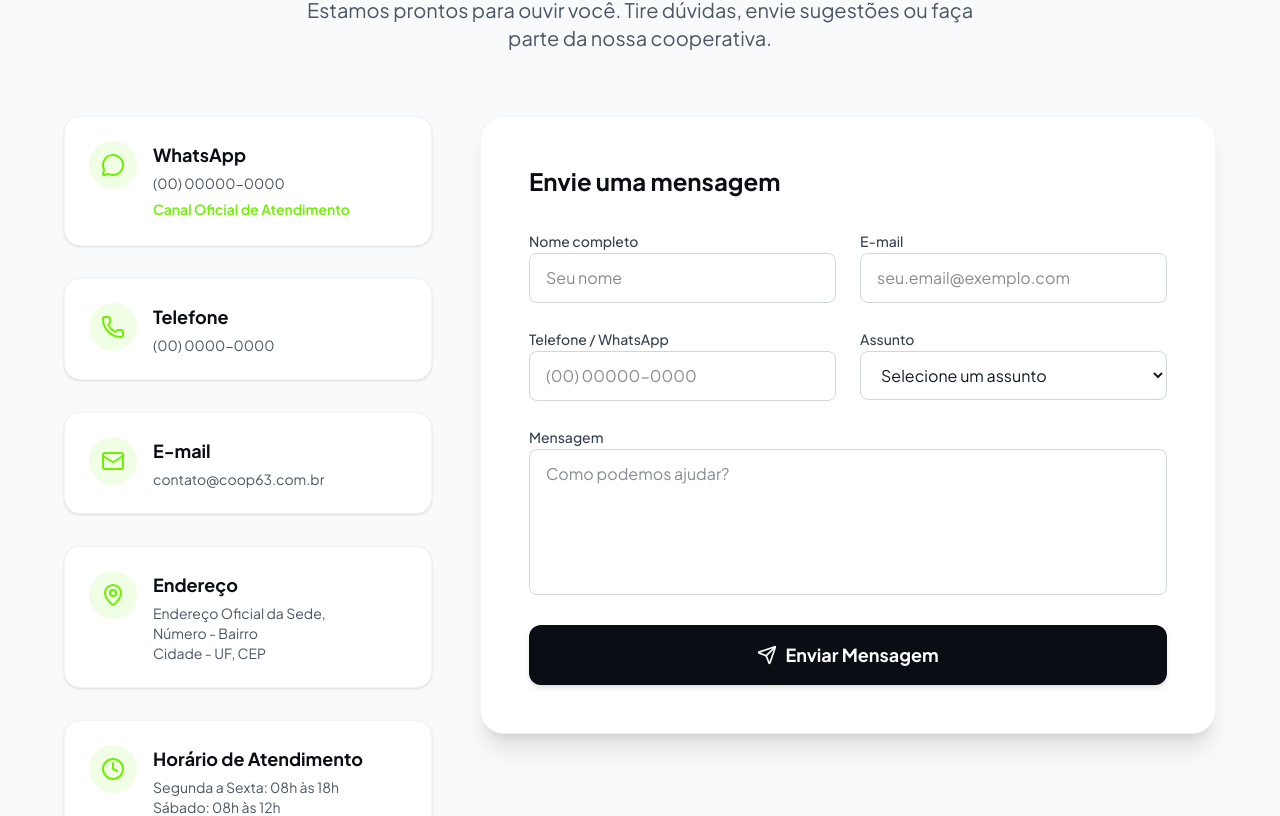
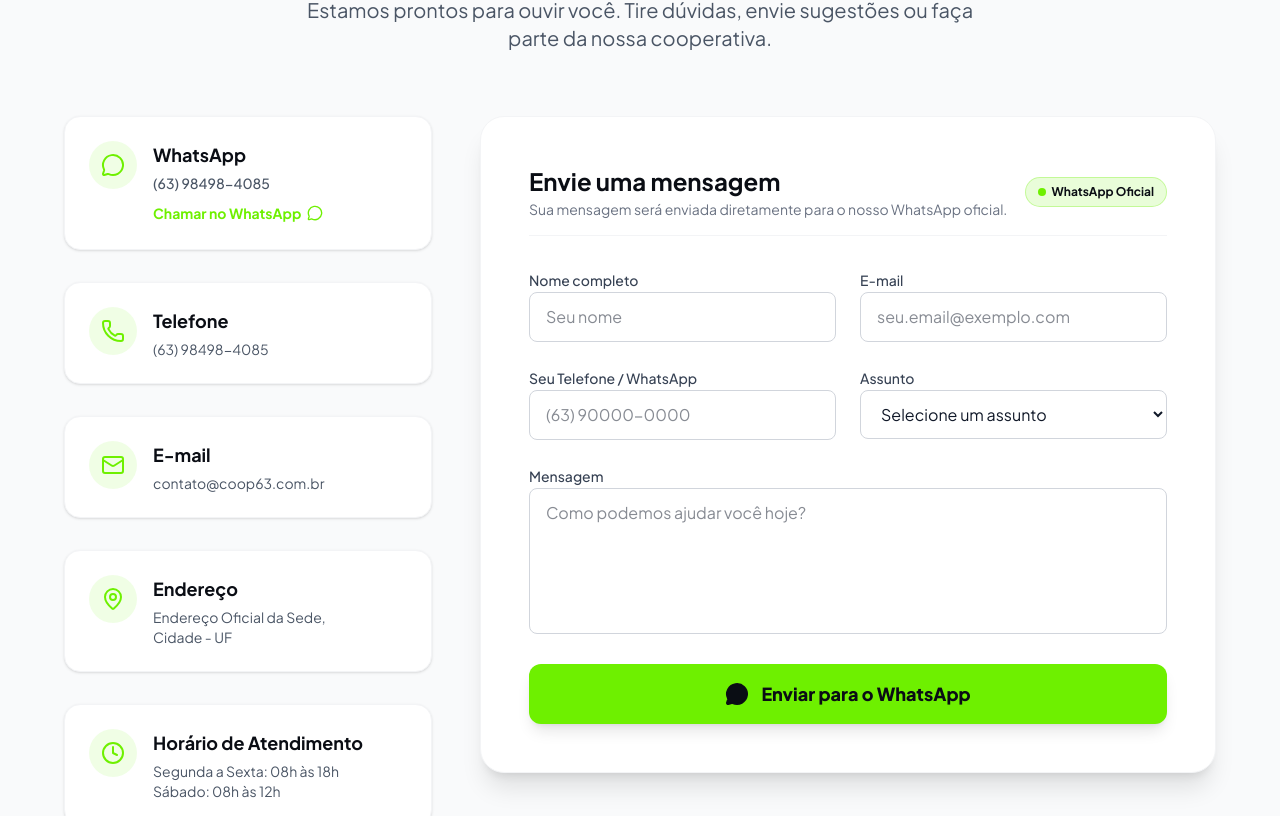
Before and after one commit to fennder/coopgo063, a React (Vite) app: page / in a window 1280 px wide. Shown: the part 6129-6945 px from the top of the page. Built offline with nearby package versions, Linux system fonts and the light colour scheme.

Commit message:
feat(contact): implement form submission to WhatsApp
Add contact form handling to route messages directly to the cooperative's WhatsApp and update the contact phone number in the footer.

```diff
--- a/src/components/Contact.tsx
+++ b/src/components/Contact.tsx
@@ -1,7 +1,46 @@
-import React from 'react';
-import { Phone, Mail, MapPin, Clock, Send, MessageCircle } from 'lucide-react';
+import React, { useState } from 'react';
+import { Phone, Mail, MapPin, Clock, MessageCircle } from 'lucide-react';
 
 export function Contact() {
+  const [formData, setFormData] = useState({
+    name: '',
+    email: '',
+    phone: '',
+    subject: '',
+    message: '',
+  });
+  const [isSubmitting, setIsSubmitting] = useState(false);
+
+  const handleChange = (e: React.ChangeEvent<HTMLInputElement | HTMLSelectElement | HTMLTextAreaElement>) => {
+    const { id, value } = e.target;
+    setFormData((prev) => ({ ...prev, [id]: value }));
+  };
+
+  const handleSubmit = (e: React.FormEvent) => {
+    e.preventDefault();
+    setIsSubmitting(true);
+
+    const subjectLabels: Record<string, string> = {
+      duvida: 'Dúvida Geral',
+      motorista: 'Quero ser Motorista',
+      passageiro: 'Sou Passageiro',
+      reclamacao: 'Reclamação',
+    };
+
+    const subjectText = subjectLabels[formData.subject] || formData.subject || 'Contato Geral';
+
+    const text =
+      `*Olá, Coop63! Mensagem enviada pelo site:*\n\n` +
+      `👤 *Nome:* ${formData.name.trim() || 'Não informado'}\n` +
+      `📧 *E-mail:* ${formData.email.trim() || 'Não informado'}\n` +
+      `📱 *Telefone/WhatsApp:* ${formData.phone.trim() || 'Não informado'}\n` +
+      `📋 *Assunto:* ${subjectText}\n\n` +
+      `💬 *Mensagem:*\n${formData.message.trim() || 'Gostaria de mais informações sobre a cooperativa.'}`;
+
+    const whatsappUrl = `https://wa.me/5563984984085?text=${encodeURIComponent(text)}`;
+    window.location.href = whatsappUrl;
+  };
+
   return (
     <section id="contato" className="py-24 bg-gray-50">
       <div className="container mx-auto px-4 md:px-6">
@@ -21,10 +60,16 @@
               <div className="bg-brand-green/10 p-3 rounded-full text-brand-green shrink-0">
                 <MessageCircle className="w-6 h-6" />
               </div>
-              <div>
+              <div className="flex-1">
                 <h4 className="font-bold text-brand-navy text-lg mb-1">WhatsApp</h4>
-                <p className="text-gray-600 text-sm mb-1">(00) 00000-0000</p>
-                <span className="text-brand-green font-semibold text-sm">Canal Oficial de Atendimento</span>
+                <p className="text-gray-600 text-sm mb-2 font-medium">(63) 98498-4085</p>
+                <a
+                  href="https://wa.me/5563984984085?text=Ol%C3%A1%2C%20gostaria%20de%20informa%C3%A7%C3%B5es%20sobre%20a%20Coop63!"
+                  className="inline-flex items-center gap-1.5 text-brand-green hover:text-brand-green-hover font-bold text-sm transition-colors"
+                >
+                  <span>Chamar no WhatsApp</span>
+                  <MessageCircle className="w-4 h-4" />
+                </a>
               </div>
             </div>
 
@@ -34,7 +79,7 @@
               </div>
               <div>
                 <h4 className="font-bold text-brand-navy text-lg mb-1">Telefone</h4>
-                <p className="text-gray-600 text-sm">(00) 0000-0000</p>
+                <p className="text-gray-600 text-sm">(63) 98498-4085</p>
               </div>
             </div>
 
@@ -54,7 +99,7 @@
               </div>
               <div>
                 <h4 className="font-bold text-brand-navy text-lg mb-1">Endereço</h4>
-                <p className="text-gray-600 text-sm">Endereço Oficial da Sede,<br/>Número - Bairro<br/>Cidade - UF, CEP</p>
+                <p className="text-gray-600 text-sm">Endereço Oficial da Sede,<br/>Cidade - UF</p>
               </div>
             </div>
 
@@ -72,14 +117,27 @@
           {/* Contact Form */}
           <div className="w-full lg:w-2/3">
             <div className="bg-white p-8 md:p-12 rounded-3xl shadow-xl border border-gray-100">
-              <h3 className="text-2xl font-bold text-brand-navy mb-8">Envie uma mensagem</h3>
-              <form className="space-y-6">
+              <div className="flex items-center justify-between mb-8 pb-4 border-b border-gray-100">
+                <div>
+                  <h3 className="text-2xl font-bold text-brand-navy">Envie uma mensagem</h3>
+                  <p className="text-sm text-gray-500 mt-0.5">Sua mensagem será enviada diretamente para o nosso WhatsApp oficial.</p>
+                </div>
+                <div className="hidden sm:flex items-center gap-1.5 px-3 py-1.5 bg-brand-green/15 text-brand-navy font-bold text-xs rounded-full border border-brand-green/30">
+                  <span className="w-2 h-2 rounded-full bg-brand-green animate-ping" />
+                  <span>WhatsApp Oficial</span>
+                </div>
+              </div>
+
+              <form onSubmit={handleSubmit} className="space-y-6">
                 <div className="grid grid-cols-1 md:grid-cols-2 gap-6">
                   <div className="space-y-2">
                     <label htmlFor="name" className="text-sm font-medium text-gray-700">Nome completo</label>
                     <input
                       type="text"
                       id="name"
+                      required
+                      value={formData.name}
+                      onChange={handleChange}
                       placeholder="Seu nome"
                       className="w-full px-4 py-3 rounded-lg border border-gray-300 focus:ring-2 focus:ring-brand-green focus:border-brand-green outline-none transition-colors"
                     />
@@ -89,6 +147,8 @@
                     <input
                       type="email"
                       id="email"
+                      value={formData.email}
+                      onChange={handleChange}
                       placeholder="seu.email@exemplo.com"
                       className="w-full px-4 py-3 rounded-lg border border-gray-300 focus:ring-2 focus:ring-brand-green focus:border-brand-green outline-none transition-colors"
                     />
@@ -97,11 +157,13 @@
 
                 <div className="grid grid-cols-1 md:grid-cols-2 gap-6">
                   <div className="space-y-2">
-                    <label htmlFor="phone" className="text-sm font-medium text-gray-700">Telefone / WhatsApp</label>
+                    <label htmlFor="phone" className="text-sm font-medium text-gray-700">Seu Telefone / WhatsApp</label>
                     <input
                       type="tel"
                       id="phone"
-                      placeholder="(00) 00000-0000"
+                      value={formData.phone}
+                      onChange={handleChange}
+                      placeholder="(63) 90000-0000"
                       className="w-full px-4 py-3 rounded-lg border border-gray-300 focus:ring-2 focus:ring-brand-green focus:border-brand-green outline-none transition-colors"
                     />
                   </div>
@@ -109,6 +171,8 @@
                     <label htmlFor="subject" className="text-sm font-medium text-gray-700">Assunto</label>
                     <select
                       id="subject"
+                      value={formData.subject}
+                      onChange={handleChange}
                       className="w-full px-4 py-3 rounded-lg border border-gray-300 focus:ring-2 focus:ring-brand-green focus:border-brand-green outline-none transition-colors bg-white"
                     >
                       <option value="">Selecione um assunto</option>
@@ -125,17 +189,20 @@
                   <textarea
                     id="message"
                     rows={5}
-                    placeholder="Como podemos ajudar?"
+                    required
+                    value={formData.message}
+                    onChange={handleChange}
+                    placeholder="Como podemos ajudar você hoje?"
                     className="w-full px-4 py-3 rounded-lg border border-gray-300 focus:ring-2 focus:ring-brand-green focus:border-brand-green outline-none transition-colors resize-none"
                   ></textarea>
                 </div>
 
                 <button
-                  type="button"
-                  className="w-full flex items-center justify-center gap-2 bg-brand-navy hover:bg-brand-navy-light text-white px-8 py-4 rounded-xl font-bold text-lg transition-colors shadow-md"
+                  type="submit"
+                  className="w-full flex items-center justify-center gap-3 bg-brand-green hover:bg-brand-green-hover text-brand-navy px-8 py-4 rounded-xl font-black text-lg transition-transform active:scale-95 shadow-lg"
                 >
-                  <Send className="w-5 h-5" />
-                  <span>Enviar Mensagem</span>
+                  <MessageCircle className="w-6 h-6 fill-brand-navy" />
+                  <span>{isSubmitting ? 'Abrindo WhatsApp...' : 'Enviar para o WhatsApp'}</span>
                 </button>
               </form>
             </div>
--- a/src/components/Footer.tsx
+++ b/src/components/Footer.tsx
@@ -59,7 +59,7 @@
             <ul className="space-y-4">
               <li className="flex items-start gap-3">
                 <Phone className="w-5 h-5 text-brand-green shrink-0 mt-0.5" />
-                <span className="text-gray-400">(00) 00000-0000 <br/> (00) 0000-0000</span>
+                <span className="text-gray-400">(63) 98498-4085</span>
               </li>
               <li className="flex items-center gap-3">
                 <Mail className="w-5 h-5 text-brand-green shrink-0" />
```
